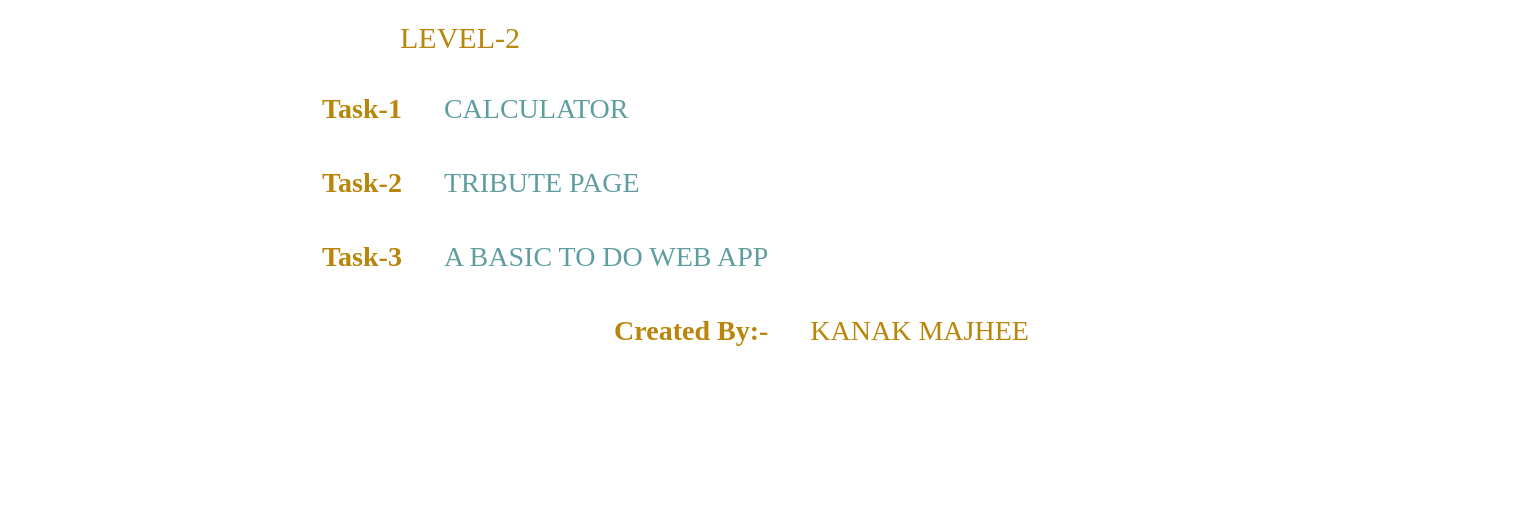
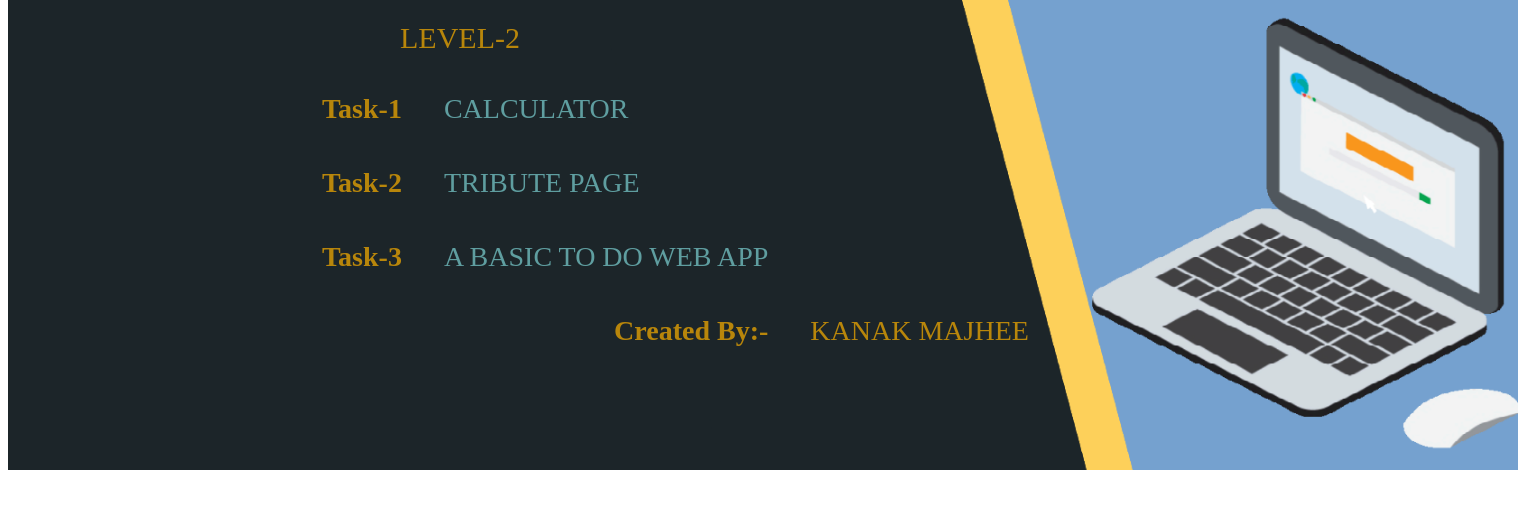
Before and after one commit to Kanak663/Web-Task, a plain HTML site: page index.html in a window 1280 px wide. Shown: the part 279-800 px from the top of the page, 1518 px wide, since content can reach past the window. Drawn offline with Linux system fonts and the light colour scheme.

Commit message:
Update index.html

```diff
--- a/index.html
+++ b/index.html
@@ -7,7 +7,7 @@
 </head>
 <body>
 	<div class="container">
-	<img src="C:\Users\DELL\Pictures\oasis.png">
+	<img src="oasis.png">
 
 		<h1 class="heading">Web Development & Design</h1>
 		<center>LEVEL-2</center>
```
